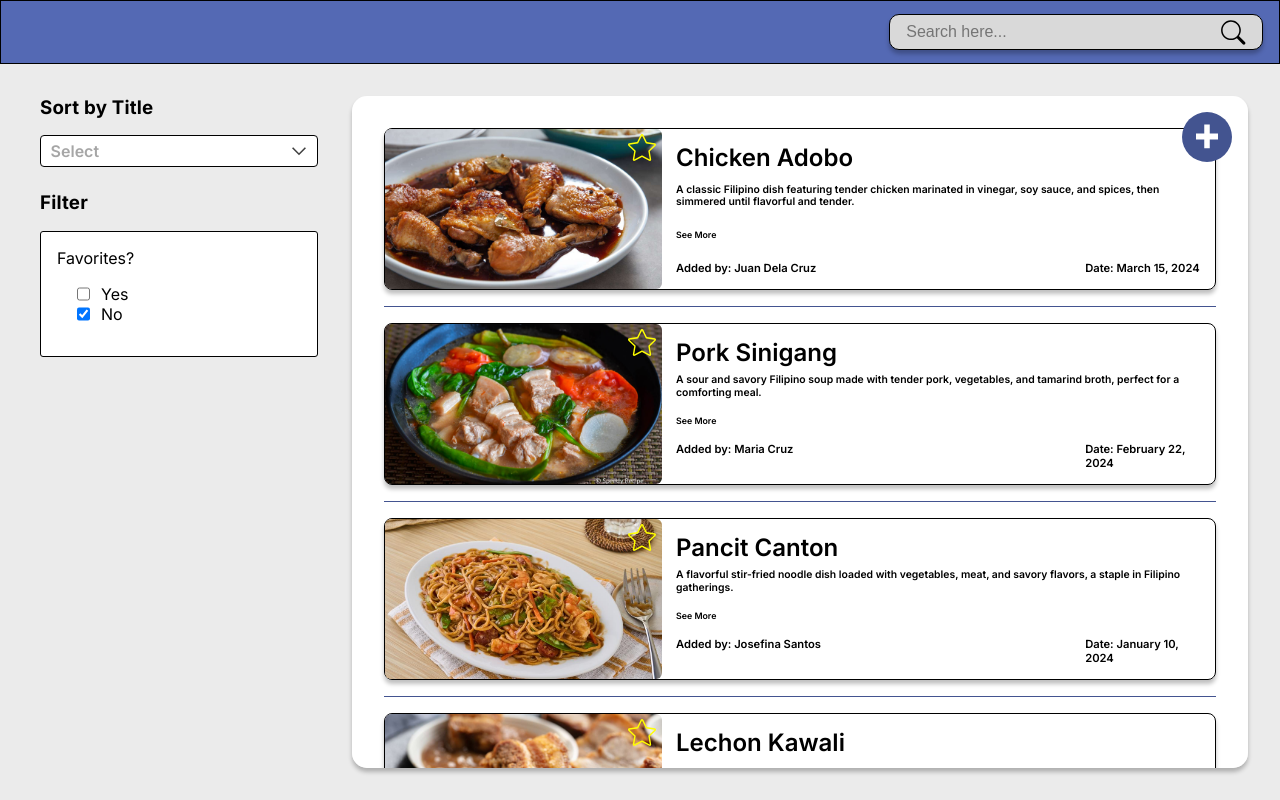
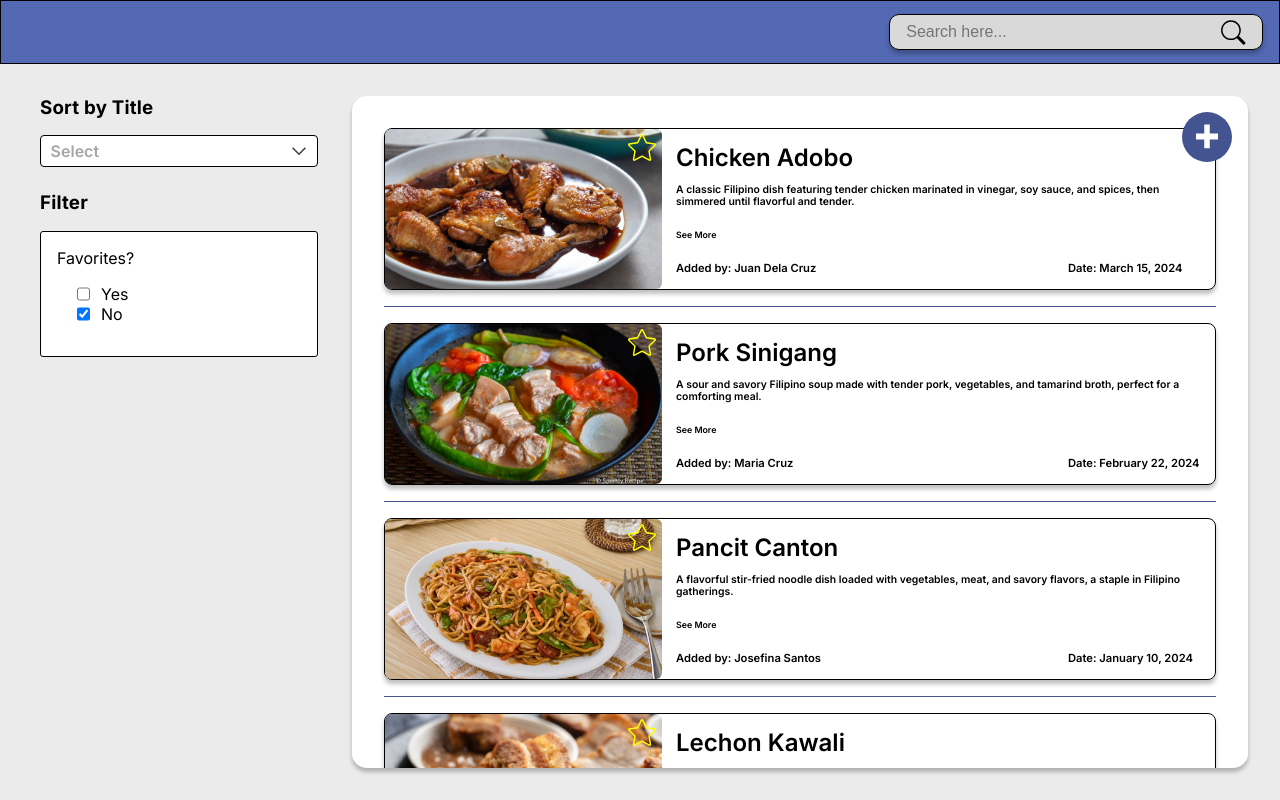
Before and after one commit to MrYious/SBC-TechExam-Next-MarkRosario, a Next.js app: page / in a window 1280 px wide. Built offline with nearby package versions, Linux system fonts and the light colour scheme.

Commit message:
Fix recipe item column

```diff
--- a/src/app/page.scss
+++ b/src/app/page.scss
@@ -243,7 +243,7 @@ main#home {
                         }
 
                         p#dateAdded {
-                            flex: 1;
+                            flex: 1.2;
                         }
 
                     }
```
